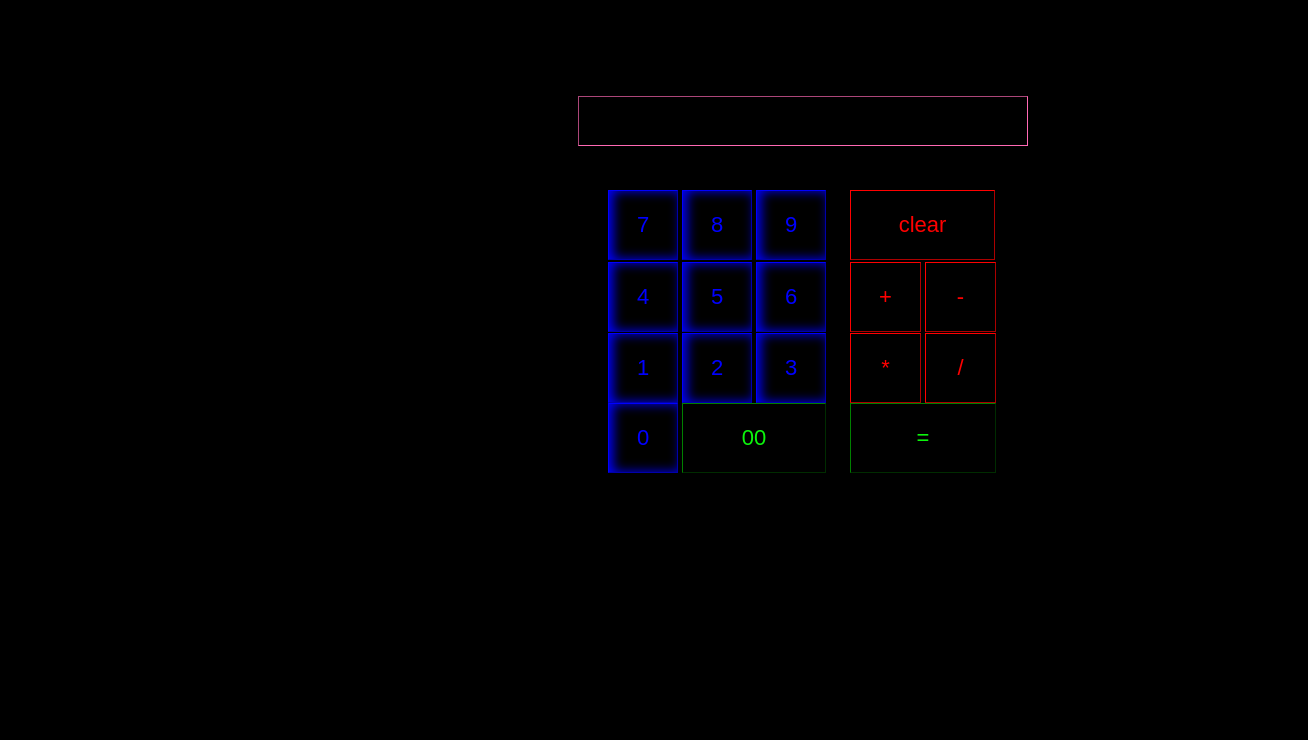
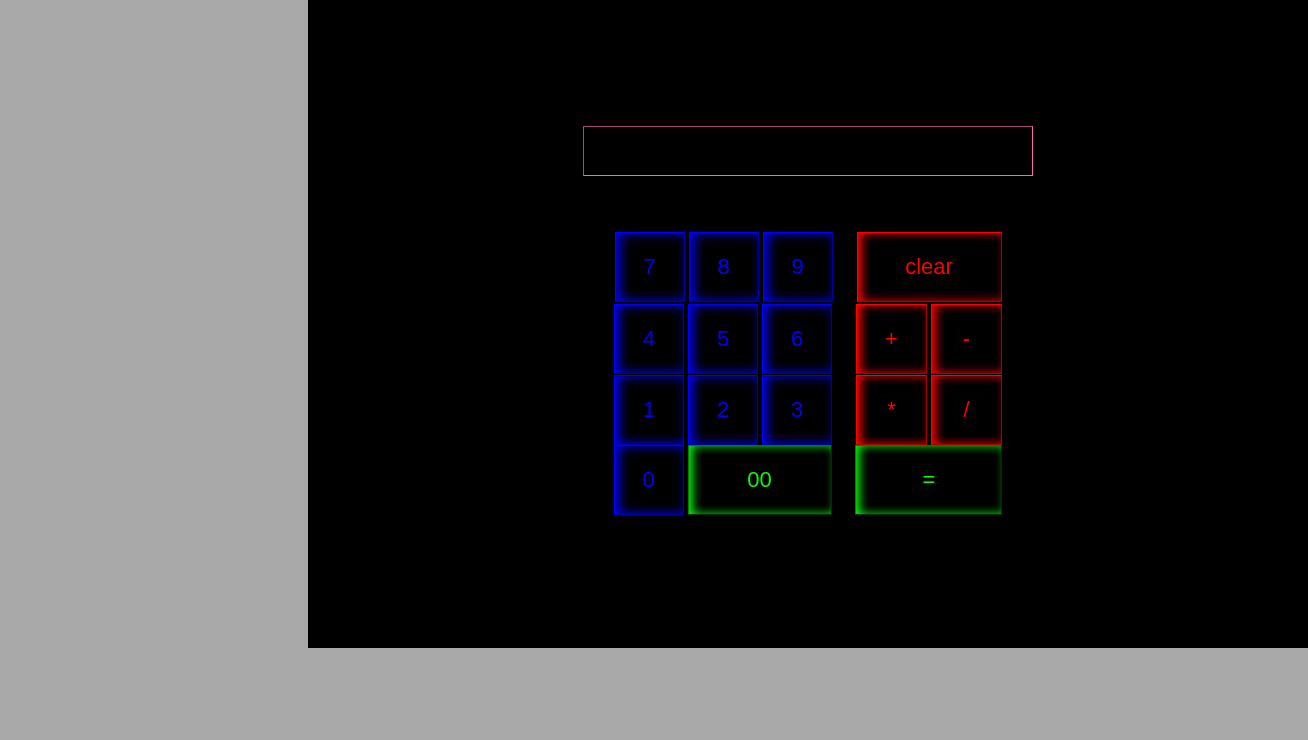
Before and after one commit to Satyam101/Zen, a plain HTML site: page week3/Calculator-task/calculator.html in a window 1280 px wide. Shown: the part 60-800 px from the top of the page, 1308 px wide, since content can reach past the window. Drawn offline with Linux system fonts and the light colour scheme.

Commit message:
initial commit

```diff
--- a/week3/Calculator-task/calculator.html
+++ b/week3/Calculator-task/calculator.html
@@ -5,9 +5,7 @@
     <title>calculator</title>
 
     <style>
-         *{
-            background-color:black;
-        }
+
         #b1{
 
             background-color: black;
@@ -20,6 +18,7 @@
             font-size: 22px;
             outline: none;
             box-shadow: 4px 0px 12px blue inset;
+
         }
 
         #b2{
@@ -33,6 +32,7 @@ min-width: 71px;
 min-height: 70px;
 font-size: 22px;
 outline: none;
+box-shadow: 4px 0px 10px red inset;
 }
 #b3{
 
@@ -44,6 +44,7 @@ padding: 10px;
 min-width: 50px;
 font-size: 22px;
 outline: none;
+box-shadow: 4px 0px 10px #0cf50c inset;
 }
 #b4{
 background-color: black;
@@ -51,11 +52,12 @@ color: #0cf50c;
 border-color:green;
 border-width: 1.5px;
 padding: 10px;
-min-width: 146px;
+min-width: 147px;
 min-height: 70px;
 font-size: 22px;
 outline: none;
 margin-left: 19.9px;
+box-shadow: 4px 0px 10px #0cf50c inset;
 }
 #b5{
 background-color: black;
@@ -67,6 +69,7 @@ min-width: 144px;
 min-height: 70px;
 font-size: 22px;
 outline: none;
+box-shadow: 4px 0px 10px #0cf50c inset;
 }
 #b6{
 background-color: black;
@@ -80,12 +83,11 @@ min-height: 70px;
 font-size: 22px;
 outline: none;
 margin-left: 20px;
+box-shadow: 4px 0px 10px red inset;
 }
 #display{
 
-    position: absolute;
-     margin-left:570px;
-     margin-top: 90px;
+     margin-top: 120px;
       background-color: black;
       outline: none;
       border-color:hotpink;
@@ -100,23 +102,27 @@ margin-left: 20px;
 background-color: navy;
 color: palegreen;
 text-align: center;
-margin-left: 30px;
+/* margin-left: 30px; */
 
      }
-input[type=button]:active {
-  background-color: #0cf50c;
-  box-shadow: 0 5px #666;
-  transform: translateY(4px);
-}
 
-input[type=button]:hover {
-  background-color: #003300;
-  color: white;
+
+
+.container{
+
+
+width: 1000px;
+background-color:black;
+height: 700px;
+margin-left: 300px;
+margin-top:0px;
+text-align: center;
 }
     </style>
 </head>
-<body>
-    <div>
+<body style="background-color: darkgray;">
+    <div class="container">
+
     <h1 id="heading">CALCULATOR</h1>
     <form name="calculator">
 
@@ -125,30 +131,30 @@ onkeypress="return event.charCode > 41 && event.charCode < 58;" pattern="[0-9]"
 
 <br><br><br>
 
-<input style="margin-top: 130px; margin-left: 600px;" type="button" id="b1" value="7" onclick="calculator.display.value+='7'">
+<input style="margin-top: 20px;" type="button" id="b1" value="7" onclick="calculator.display.value+='7'">
 <input type="button" id="b1" value="8" onclick="calculator.display.value+='8'">
 <input type="button" id="b1" value="9" onclick="calculator.display.value+='9'">
 <input type="button" id="b6" value="clear" onclick="calculator.display.value=' '">
+<br>
 
 
-
-<input style="margin-left: 600px; margin-top: 0px;" type="button" id="b1" value="4" onclick="calculator.display.value+='4'">
+<input type="button" id="b1" value="4" onclick="calculator.display.value+='4'">
 <input type="button" id="b1" value="5" onclick="calculator.display.value+='5'">
 <input type="button" id="b1" value="6" onclick="calculator.display.value+='6'">
 <input style="margin-left: 20px;" type="button" id="b2" value="+" onclick="calculator.display.value+='+'">
 <input style="font-size: 25x; ;;" type="button" id="b2" value="-" onclick="calculator.display.value+='-'">
 
 
-
-<input style="margin-left: 600px;" type="button" id="b1" value="1" onclick="calculator.display.value+='1'">
+<br>
+<input  type="button" id="b1" value="1" onclick="calculator.display.value+='1'">
 <input type="button" id="b1" value="2" onclick="calculator.display.value+='2'">
 <input type="button" id="b1" value="3" onclick="calculator.display.value+='3'">
 <input style="margin-left: 20px;padding-top: 10px;" type="button" id="b2" value="*" onclick="calculator.display.value+=' *'">
 <input type="button" id="b2" value="/" onclick="calculator.display.value+='/'">
+<br>
 
 
-
-<input style="margin-left: 600px;" type="button" id="b1" value="0" onclick="calculator.display.value+='0'">
+<input  type="button" id="b1" value="0" onclick="calculator.display.value+='0'">
 <input  type="button" id="b5" value="00" onclick="calculator.display.value+='00'">
 <input  type="button" id="b4" value="=" onclick="calculator.display.value=eval(calculator.display.value)">
 
@@ -160,3 +166,9 @@ onkeypress="return event.charCode > 41 && event.charCode < 58;" pattern="[0-9]"
 
 </body>
 </html>
+
+
+
+
+<!-- https://github.com/rvsp/space-invaders -->
+<!-- https://space-game-demo.netlify.app/ -->
```
Lines whose indentation alone changed are shown as unchanged.
